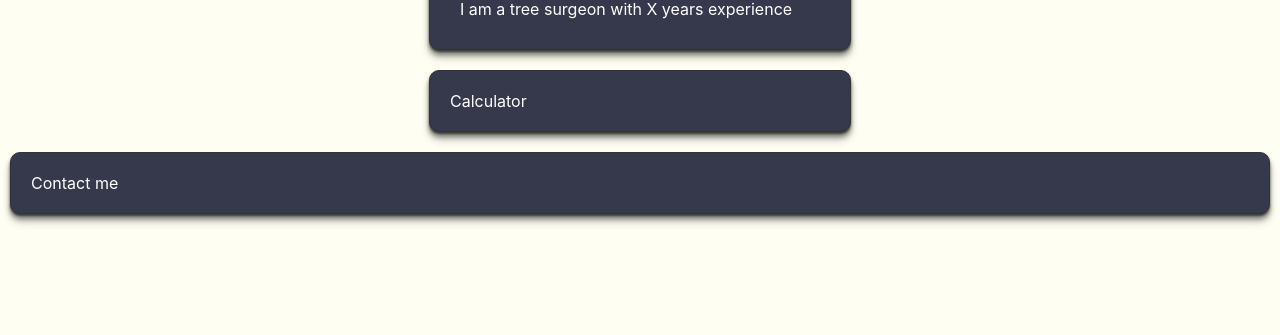
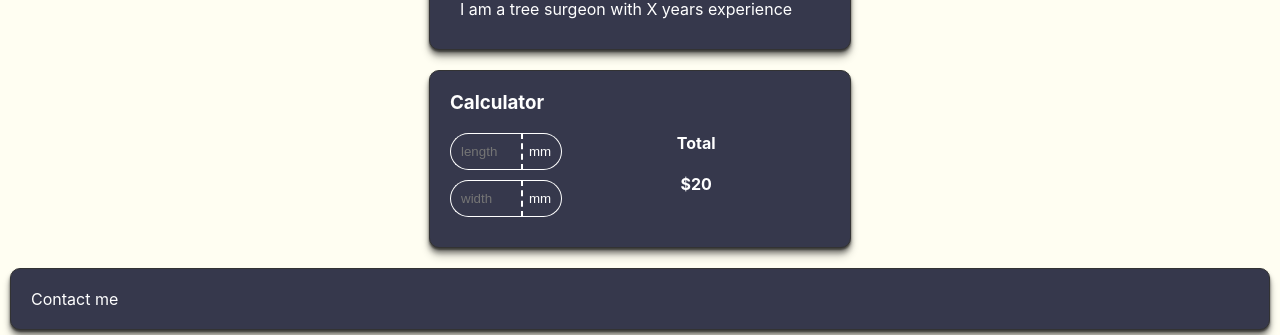
Before and after one commit to JoniBach/one-page-v1, a React (Create React App) app: page / in a window 1280 px wide. Shown: the part 440-775 px from the top of the page. Built offline with nearby package versions, Linux system fonts and the light colour scheme.

Commit message:
adding calculator style

```diff
--- a/src/App.css
+++ b/src/App.css
@@ -7,3 +7,8 @@ html {
 
   /* color: white; */
 }
+input[type=number]::-webkit-inner-spin-button,
+input[type=number]::-webkit-outer-spin-button {
+  -webkit-appearance: none;
+  margin: 0;
+}
--- /dev/null
+++ b/src/components/calculator.jsx
@@ -0,0 +1,24 @@
+import Card from "./card";
+import { styles } from "./styles";
+import { GiPineTree } from "react-icons/gi";
+import Input from "./input";
+import Text from "./text";
+
+export default function Calculator(props) {
+  return (
+    <Card>
+      {/* <div style={styles.nav.button.container}></div> */}
+      <Text type="h3">Calculator</Text>
+      <div style={styles.calculator.container}>
+        <div style={styles.calculator.input}>
+          <Input placeholder='length' style={styles.calculator.input.field}/>
+          <Input placeholder='width' style={styles.calculator.input.field}/>
+        </div>
+        <div style={styles.calculator.result}>
+          <Text type="h4">Total</Text>
+          <Text type="h4">$20</Text>
+        </div>
+      </div>
+    </Card>
+  );
+}
--- a/src/components/input.jsx
+++ b/src/components/input.jsx
@@ -1,7 +1,10 @@
-export default function Input() {
-    return (
-        <div>
+import { styles } from "./styles";
 
-        </div>
-    )
+export default function Input(props) {
+  return (
+    <div style={styles.input.container}>
+      <input type="number" placeholder={props.placeholder} style={{...styles.input.field, ...props.style}} />
+      <button style={styles.calculator.input.btn}>mm</button>
+    </div>
+  );
 }
--- a/src/components/styles.js
+++ b/src/components/styles.js
@@ -2,6 +2,9 @@ import { themes } from "./themes";
 export const styles = {
   flex: {
     display: "flex",
+  },
+  text: {
+    marginTop: 0
   },
   grid: {
     container: {
@@ -107,4 +110,63 @@ export const styles = {
       marginTop: themes.spacing(),
     },
   },
+  input: {
+    container: {
+      display: 'flex',
+
+    },
+    field: {
+      background: 'transparent',
+      border: '1px white solid',
+      borderRadius: themes.radius(2),
+      padding: themes.spacing(),
+      color: themes.color.textLight,
+      outline: 'none',
+      marginBottom: themes.spacing(),
+      width: '50px'
+    },
+  },
+  calculator: {
+    container: {
+      width: '100%',
+      display: "flex",
+
+
+    },
+    input: {
+      field: {
+        borderLeft: '1px white solid',
+        borderTop: '1px white solid',
+        borderBottom: '1px white solid',
+        borderRight: '0px',
+        borderTopRightRadius: '0px',
+        borderBottomRightRadius: '0px'
+      },
+      btn: {
+        borderLeft: '2px dashed white',
+        borderTop: '1px white solid',
+        borderBottom: '1px white solid',
+        borderRight: '1px white solid',
+        borderTopLeftRadius: '0px',
+        borderBottomLeftRadius: '0px',
+        borderTopRightRadius: themes.radius(2),
+        borderBottomRightRadius: themes.radius(2),
+        marginBottom: themes.spacing(),
+        background: 'transparent',
+        color: themes.color.text,
+        paddingRight: themes.spacing()
+
+      },
+      height: '100%',
+      textAlign: 'center',
+
+    },
+    result: {
+      width: '100%',
+      textAlign: 'center'
+      // gridArea: "result",
+      // width: '50%'
+
+    }
+  }
 };
--- a/src/components/text.jsx
+++ b/src/components/text.jsx
@@ -1,7 +1,25 @@
-export default function Text() {
-    return (
-        <div>
+import { styles } from "./styles";
 
-        </div>
-    )
+export default function Text(props) {
+    switch (props.type) {
+        case 'h1': return <h1 style={styles.text}>{props.children}</h1>;
+        case 'h2': return <h2 style={styles.text}>{props.children}</h2>;
+        case 'h3': return <h3 style={styles.text}>{props.children}</h3>;
+        case 'h4': return <h4 style={styles.text}>{props.children}</h4>;
+        case 'h5': return <h5 style={styles.text}>{props.children}</h5>;
+        case 'h6': return <h6 style={styles.text}>{props.children}</h6>;
+        case 'p': return <p style={styles.text}>{props.children}</p>;
+        case 'b': return <b style={styles.text}>{props.children}</b>;
+        case 'strong': return <strong style={styles.text}>{props.children}</strong>;
+        case 'i': return <i style={styles.text}>{props.children}</i>;
+        case 'em': return <em style={styles.text}>{props.children}</em>;
+        case 'mark': return <mark style={styles.text}>{props.children}</mark>;
+        case 'small': return <small style={styles.text}>{props.children}</small>;
+        case 'del': return <del style={styles.text}>{props.children}</del>;
+        case 'ins': return <ins style={styles.text}>{props.children}</ins>;
+        case 'sub': return <sub style={styles.text}>{props.children}</sub>;
+        case 'sup': return <sup style={styles.text}>{props.children}</sup>;
+        default: return <p style={styles.text}>{props.children}</p>;
+    }
+//   return <h4>{props.children}</h4>;
 }
--- a/src/components/themes.js
+++ b/src/components/themes.js
@@ -13,6 +13,9 @@ const color = {
     surface: '#333',
     main: '#849974',
     accent: '#613843',
+    textLight: 'white',
+    textDark: 'black',
+    text: 'white',
     // 36384C - blue
     // 849974 - green
     // E9DCCD - white
--- a/src/pages/MainPage.jsx
+++ b/src/pages/MainPage.jsx
@@ -1,5 +1,6 @@
 import Card from "../components/card";
 import Nav from "../components/nav";
+import Calculator from "../components/calculator";
 import { styles } from "../components/styles";
 export default function MainPage() {
   return (
@@ -18,7 +19,7 @@ export default function MainPage() {
             I am a tree surgeon with X years experience
           </div>
         </Card>
-        <Card>Calculator</Card>
+        <Calculator />
       </div>
       <div style={styles.grid.footer}>
         <Card>Contact me</Card>
```
